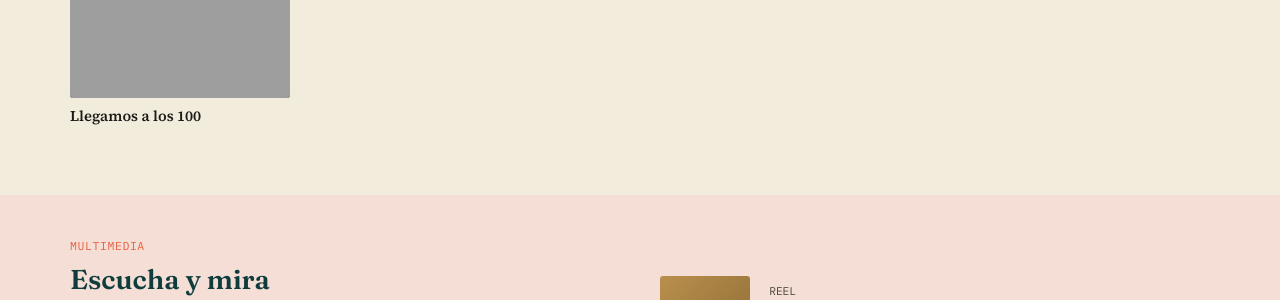
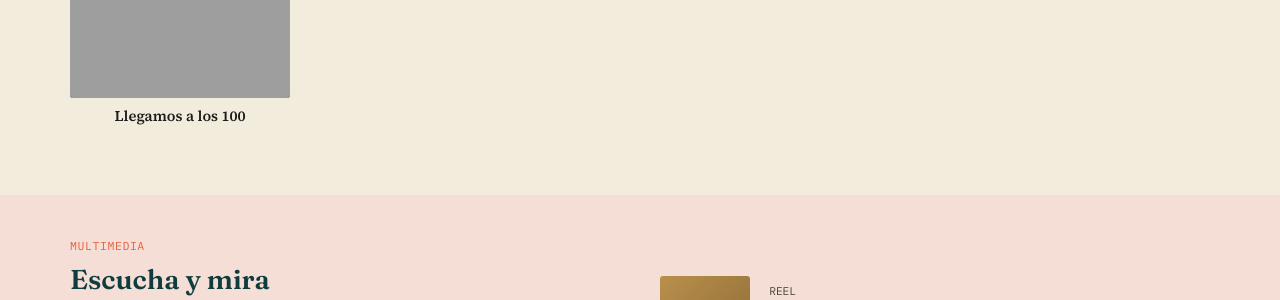
Before and after one commit to rgjanet/archipielago, a Jekyll site: the page built from index.html, in a window 1280 px wide. Shown: the part 1967-2267 px from the top of the page. Built offline with Jekyll 4.4.1, drawn with Linux system fonts in a browser that asks for light colours.

Commit message:
Add files via upload

```diff
--- a/index.html
+++ b/index.html
@@ -175,8 +175,8 @@ title: Inicio
     position: absolute; inset: 0; display: flex; align-items: center; justify-content: center;
   }
   .video-card .vc-thumb .vc-play svg { filter: drop-shadow(0 1px 3px rgba(0,0,0,0.4)); }
-  .video-card h4 { font-size: 0.92rem; margin: 0 0 0.2rem; line-height: 1.3; }
-  .video-card .vc-meta { font-family: var(--font-mono); font-size: 0.7rem; color: var(--tinta-suave); }
+  .video-card h4 { font-size: 0.92rem; margin: 0 0 0.2rem; line-height: 1.3; text-align: center; }
+  .video-card .vc-meta { font-family: var(--font-mono); font-size: 0.7rem; color: var(--tinta-suave); text-align: center; }
 
   .explore-row {
     display: grid;
```
